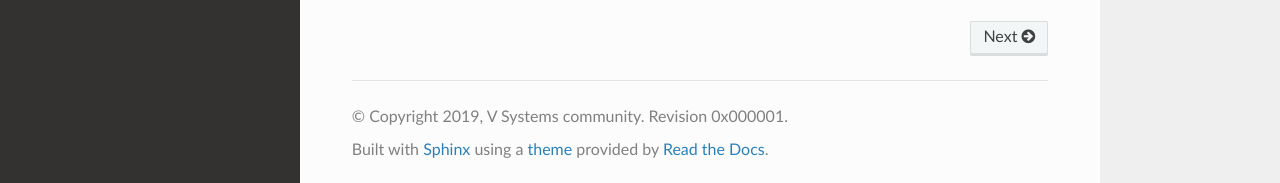
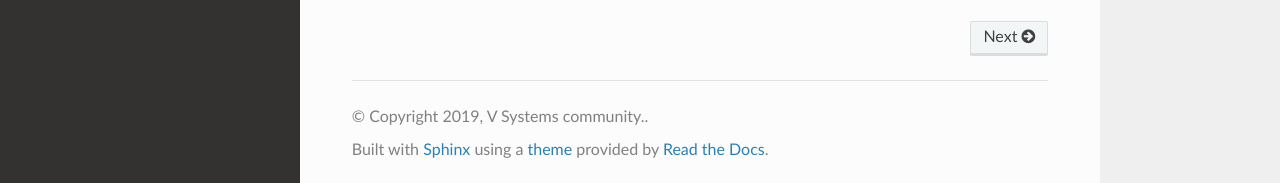
Before and after one commit to virtualeconomy/document, a Sphinx documentation site: the page built from sphinx/source/index.rst, in a window 1280 px wide and 900 px high, scrolled down 817 px. Shown: the part 714-897 px from the top of the window. Built offline with Sphinx 7.4.7 and the Read the Docs theme 2.0.0, drawn with Linux system fonts in a browser that asks for light colours.

Commit message:
mod copyright

```diff
--- a/sphinx/source/conf.py
+++ b/sphinx/source/conf.py
@@ -20,7 +20,7 @@
 # -- Project information -----------------------------------------------------
 
 project = u'V System Document'
-copyright = u'2019, V Systems community. Revision 0x000001'
+copyright = u'2019, V Systems community.'
 author = u'ttt'
 
 # The short X.Y version
```
